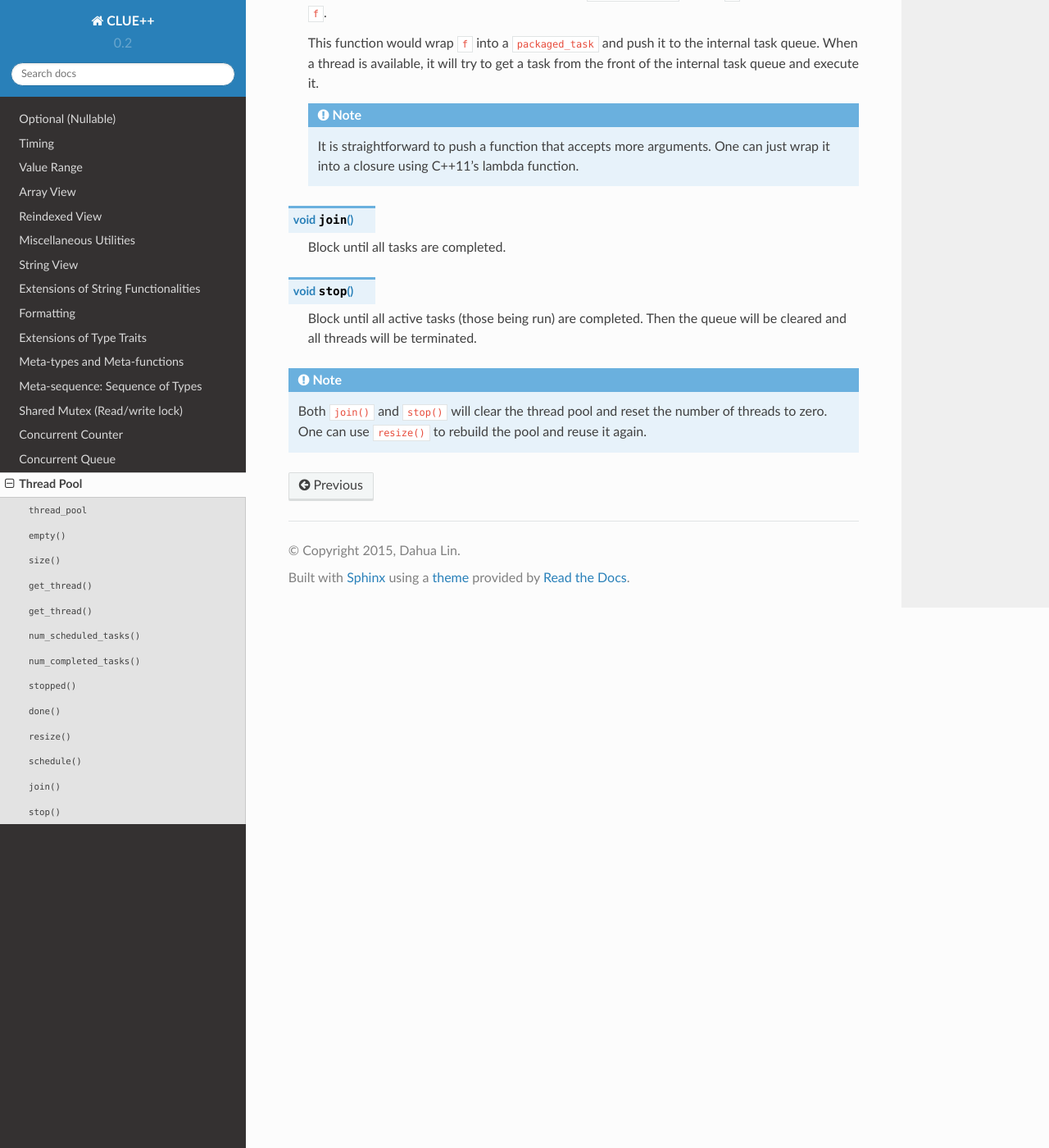
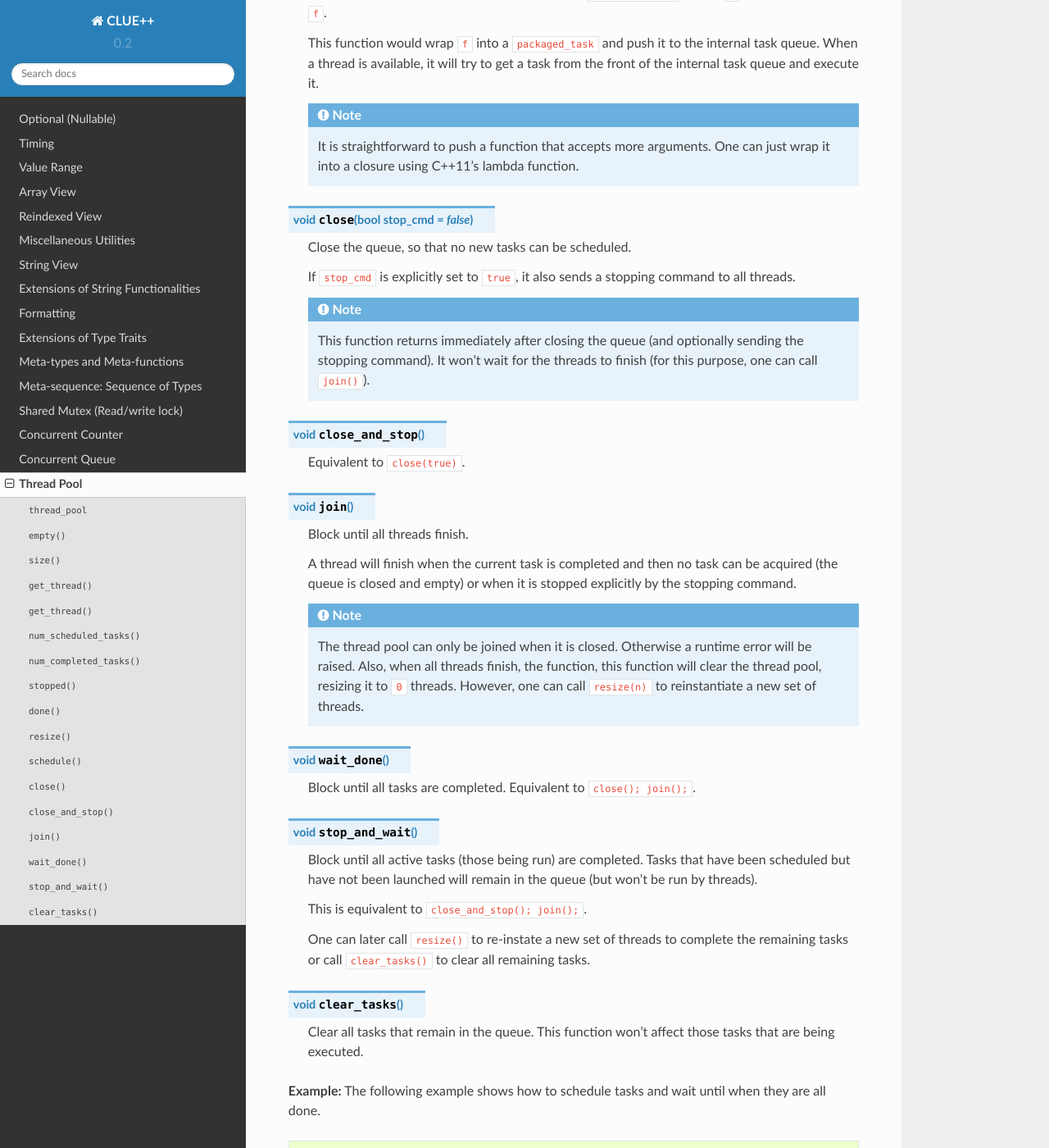
Before and after one commit to MMLab-CU/CLUE, a Sphinx documentation site: the page built from doc/source/thread_pool.rst, in a window 1280 px wide and 1400 px high, scrolled down 1563 px. Shown: the whole window at 82% size. Built offline with Sphinx 7.4.7 and the Read the Docs theme 2.0.0, drawn with Linux system fonts in a browser that asks for light colours; formulas are drawn with MathJax 3; some of the changed text lies outside the part shown.

Commit message:
new thread_pool API and implementation

```diff
--- a/doc/source/thread_pool.rst
+++ b/doc/source/thread_pool.rst
@@ -68,19 +68,77 @@ The ``thread_pool`` class provides the following member functions:
 
     .. note::
 
-        It is straightforward to push a function that accepts more arguments. One can just wrap it into a closure
-        using C++11's lambda function.
+        It is straightforward to push a function that accepts more arguments. One can just wrap it into a closure using C++11's lambda function.
 
+.. cpp:function:: void close(bool stop_cmd=false)
+
+    Close the queue, so that no new tasks can be scheduled.
+
+    If ``stop_cmd`` is explicitly set to ``true``, it also sends a stopping command to all threads.
+
+    .. note::
+
+        This function returns immediately after closing the queue (and optionally sending the stopping command).
+        It won't wait for the threads to finish (for this purpose, one can call ``join()``).
+
+.. cpp:function:: void close_and_stop()
+
+    Equivalent to ``close(true)``.
 
 .. cpp:function:: void join()
 
+    Block until all threads finish.
+
+    A thread will finish when the current task is completed and then no task can be acquired (the queue is closed and empty) or when it is stopped explicitly by the stopping command.
+
+    .. note::
+
+        The thread pool can only be joined when it is closed. Otherwise a runtime error will be raised.
+        Also, when all threads finish, the function, this function will clear the thread pool, resizing it
+        to ``0`` threads. However, one can call ``resize(n)`` to reinstantiate a new set of threads.
+
+.. cpp:function:: void wait_done()
+
     Block until all tasks are completed.
+    Equivalent to ``close(); join();``.
 
-.. cpp:function:: void stop()
+.. cpp:function:: void stop_and_wait()
 
-    Block until all active tasks (those being run) are completed. Then the queue will be cleared and all threads will be terminated.
+    Block until all active tasks (those being run) are completed. Tasks that have been scheduled but have not been launched will remain in the queue (but won't be run by threads).
 
-.. note::
+    This is equivalent to ``close_and_stop(); join();``.
 
-    Both ``join()`` and ``stop()`` will clear the thread pool and reset the number of threads to zero. One can use ``resize()`` to
-    rebuild the pool and reuse it again.
+    One can later call ``resize()`` to re-instate a new set of threads to complete the remaining tasks or call
+    ``clear_tasks()`` to clear all remaining tasks.
+
+.. cpp:function:: void clear_tasks()
+
+    Clear all tasks that remain in the queue. This function won't affect those tasks that are being executed.
+
+
+
+**Example:** The following example shows how to schedule tasks and wait until when they are all done.
+
+.. code-block:: cpp
+
+    #include <clue/thread_pool.hpp>
+
+    void my_task(double arg) {
+        // some processing ...
+    }
+
+    int main() {
+        // construct a thread pool with 4 threads
+        clue::thread_pool P(4);
+
+        size_t n = 20;
+        for (size_t i = 0; i < n; ++i) {
+            double a = // get an argument;
+
+            // tid is the index of the thread
+            P.schedule([](size_t tid){ my_task(a); });
+        }
+
+        // wait until all tasks are completed
+        P.wait_done();
+    }
```
Also changed, not shown: 3 other files.
